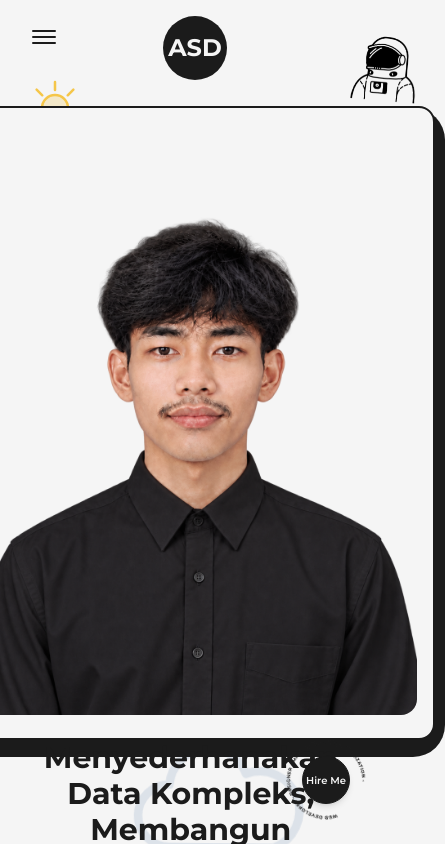
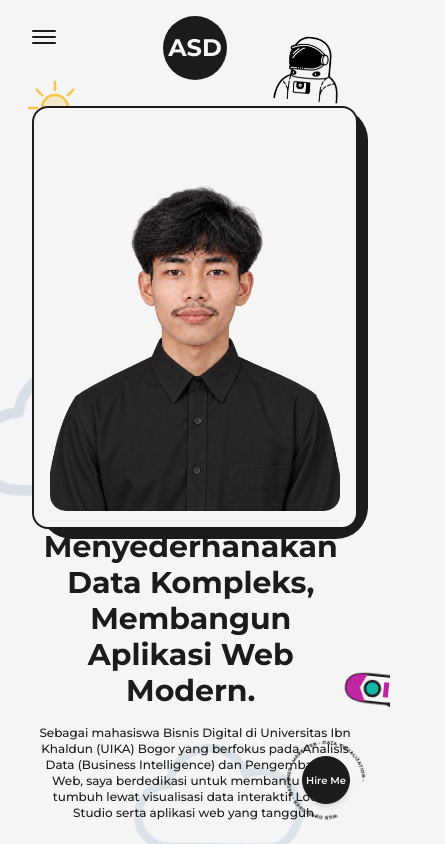
Before and after one commit to akbarsupia/akbar-supia-dirja, a Next.js app: page / in a window 390 px wide. Shown: the top 844 px of the page, 445 px wide, since content can reach past the window. Built offline with nearby package versions, Linux system fonts and the light colour scheme.

Commit message:
Foto Home responsif: w-full + cap 460px agar tidak meluber di mobile/tab

```diff
--- a/public/styles.css
+++ b/public/styles.css
@@ -996,10 +996,6 @@ body:is(.dark *) {
   width: 75%;
 }
 
-.w-auto {
-  width: auto;
-}
-
 .w-full {
   width: 100%;
 }
--- a/src/components/ProfilePhotoHover.js
+++ b/src/components/ProfilePhotoHover.js
@@ -47,7 +47,7 @@ const ProfilePhotoHover = ({ photoLight, photoDark, astro, alt = "", className =
   return (
     <div
       ref={ref}
-      className={`group relative z-10 inline-block cursor-none rounded-2xl ${className}`}
+      className={`group relative z-10 block cursor-none rounded-2xl ${className}`}
       onMouseEnter={handleEnter}
       onMouseMove={handleMove}
       onMouseLeave={handleLeave}
@@ -55,14 +55,14 @@ const ProfilePhotoHover = ({ photoLight, photoDark, astro, alt = "", className =
       <Image
         src={photoLight}
         alt={alt}
-        className="block w-auto h-auto max-h-[70vh] max-w-[460px] rounded-2xl object-contain dark:hidden"
+        className="block w-full h-auto max-h-[70vh] max-w-[460px] rounded-2xl object-contain dark:hidden"
         priority
         sizes={sizes}
       />
       <Image
         src={photoDark}
         alt={alt}
-        className="hidden dark:block w-auto h-auto max-h-[70vh] max-w-[460px] rounded-2xl object-contain"
+        className="hidden dark:block w-full h-auto max-h-[70vh] max-w-[460px] rounded-2xl object-contain"
         priority
         sizes={sizes}
       />
--- a/src/pages/index.js
+++ b/src/pages/index.js
@@ -29,16 +29,14 @@ export default function Home() {
             <div className="w-1/2 lg:w-full flex items-center justify-center">
               <div className="relative h-max rounded-2xl border-2 border-solid border-dark bg-light p-8 dark:bg-dark dark:border-light sm:p-4">
                 <div className="absolute top-0 -right-3 -z-10 w-[102%] h-[103%] rounded-[2rem] bg-dark dark:bg-light" />
-                <div className="relative inline-block">
                 <ProfilePhotoHover
                   photoLight={photoLight}
                   photoDark={photoDark}
                   astro={astroPhoto}
                   alt="Akbar Supia Dirja"
-                    className="mx-auto h-auto w-auto max-h-[70vh] max-w-[460px]"
+                  className="mx-auto w-full h-auto max-h-[70vh] max-w-[460px]"
                   sizes="(max-width: 1024px) 50vw, 100vw"
                 />
-                </div>
                 <PeekingAstronaut
                   className="bottom-full right-10 w-24 mb-[-2px] sm:right-4 sm:w-16"
                   duration={9}
```
Lines whose indentation alone changed are shown as unchanged.
